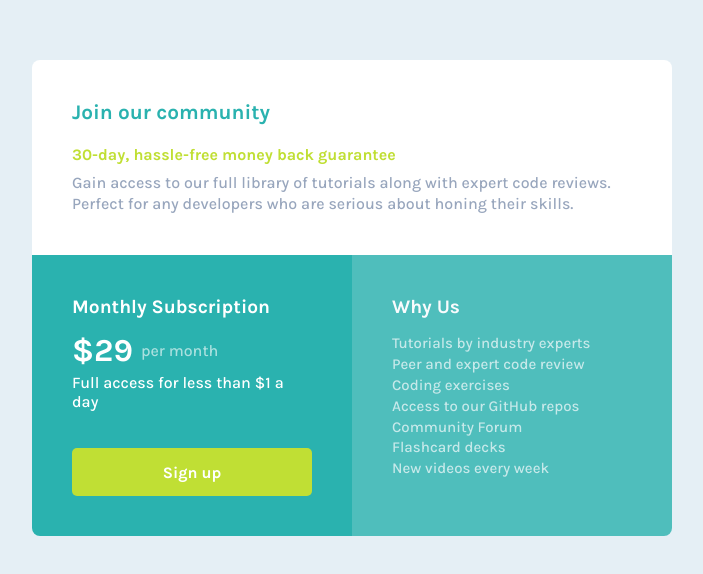
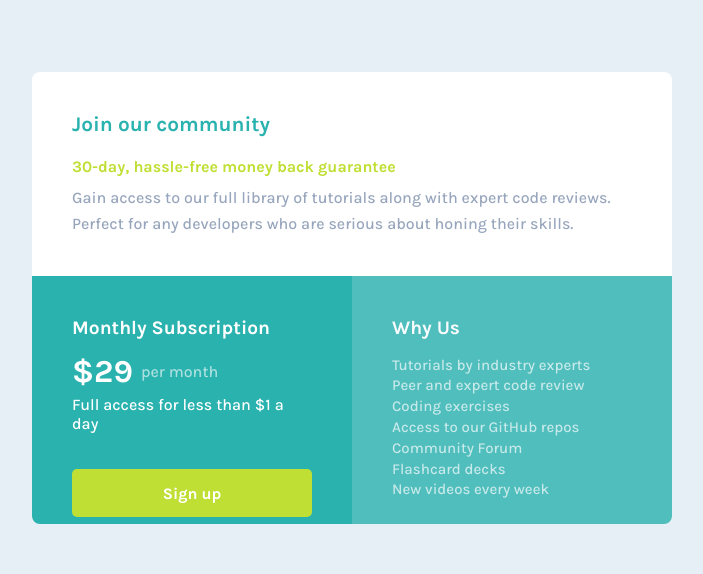
Before and after one commit to Khlez/Single-Price-Grid-Component, a plain HTML site: page index.html in a window 1280 px wide. Shown: the part 102-676 px from the top of the page, without its empty margins (288-991 px from the left). Drawn offline with Linux system fonts and the light colour scheme.

Commit message:
Update style.css

```diff
--- a/style.css
+++ b/style.css
@@ -52,7 +52,7 @@ body {
 
 .first-component .paragraph-2 {
   color: hsl(218, 22%, 67%);
-  line-height: 1.3em;
+  line-height: 1.6em;
 }
 
 .second-layer {
@@ -61,6 +61,7 @@ body {
 
 .second-component {
   width: 15em;
+  height: 10.5em;
   padding: 2.5em;
   background-color: var(--component-color);
   color: white;
```
